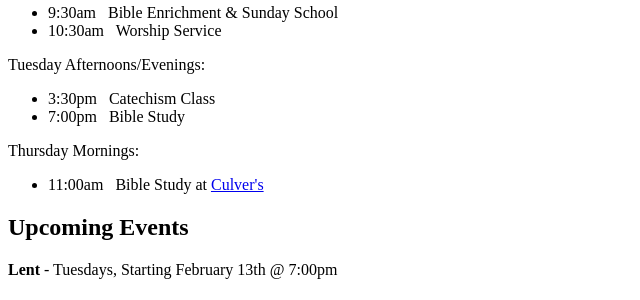
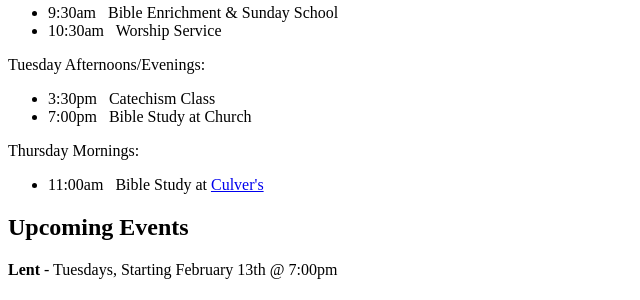
Before and after one commit to iBelieve/gracecolumbia.com, a web app: file content/index.html in a window 1280 px wide. Shown: the part 643-943 px from the top of the page, without its empty margins (0-640 px from the left). Run offline with its HTML, style and script files only (its server is not run), Linux system fonts and the light colour scheme.

Commit message:
Tweak text wrap and copy

```diff
--- a/assets/sass/_home.scss
+++ b/assets/sass/_home.scss
@@ -50,7 +50,7 @@
         line-height: 1.6em;
         font-size: 24px;
 
-        max-width: 675px;
+        max-width: 550px;
         margin-left: auto;
         margin-right: auto;
 
--- a/content/index.html
+++ b/content/index.html
@@ -41,7 +41,7 @@
         <p>Tuesday Afternoons/Evenings:</p>
         <ul>
           <li>3:30pm &nbsp; Catechism Class</li>
-          <li>7:00pm &nbsp; Bible Study</li>
+          <li>7:00pm &nbsp; Bible Study at Church</li>
         </ul>
 
         <p>Thursday Mornings:</p>
```
